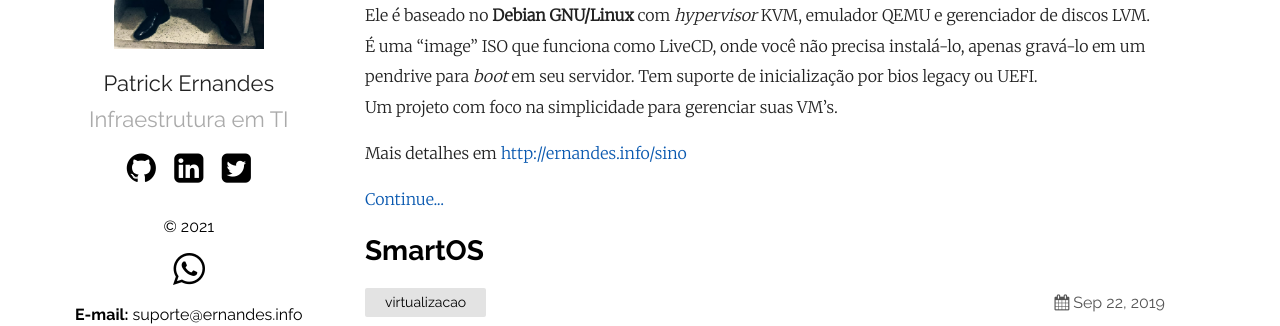
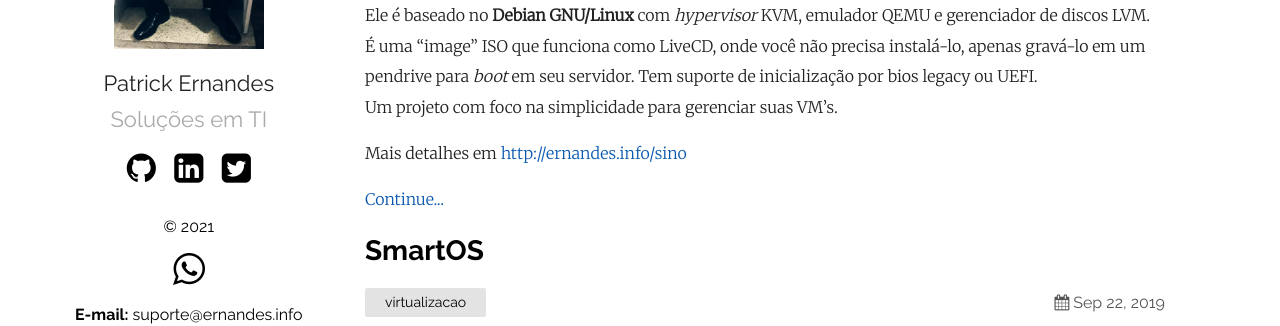
Before and after one commit to patrickernandes/site, a Jekyll site: the page built from docs/index.md, in a window 1280 px wide. Shown: the part 275-601 px from the top of the page. Built offline with Jekyll 4.4.1, drawn with Linux system fonts in a browser that asks for light colours.

Commit message:
Update _config file.

```diff
--- a/docs/_config.yml
+++ b/docs/_config.yml
@@ -13,7 +13,8 @@ sass:
   sass_dir: _sass
 plainwhite:
   name: Patrick Ernandes
-  tagline: Infraestrutura em TI
+  #  tagline: Infraestrutura em TI
+  tagline: Soluções em TI
   date_format: "%b %-d, %Y"
   sitemap: true # set to true to generate sitemap.xml content
 
```
